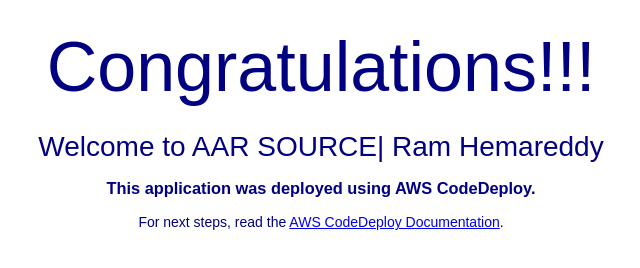
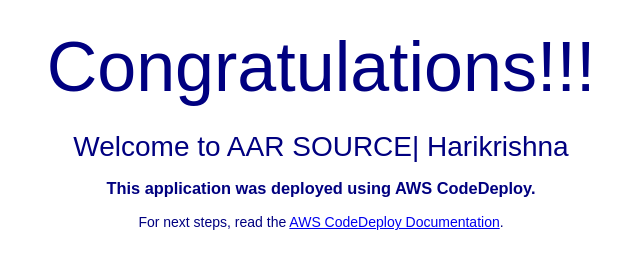
Before and after one commit to Ram-be/cicd-code-deploy-app-2, a plain HTML site: page index.html in a window 1280 px wide. Shown: the part 220-488 px from the top of the page, without its empty margins (319-959 px from the left). Drawn offline with Linux system fonts and the light colour scheme.

Commit message:
updaated file

```diff
--- a/index.html
+++ b/index.html
@@ -28,7 +28,7 @@
   <div align="center">
     <img src="https://s3.ap-south-1.amazonaws.com/www.basava.com/aar_logo_final.png" style="max-width: 20%;">
     <h1>Congratulations!!! </h1>
-      <h2>Welcome to AAR SOURCE| Ram Hemareddy</h2>
+      <h2>Welcome to AAR SOURCE| Harikrishna </h2>
     <h3>This application was deployed using AWS CodeDeploy.</h3>
     <p>For next steps, read the <a href="http://aws.amazon.com/documentation/codedeploy">AWS CodeDeploy Documentation</a>.</p>
   </div>
```
